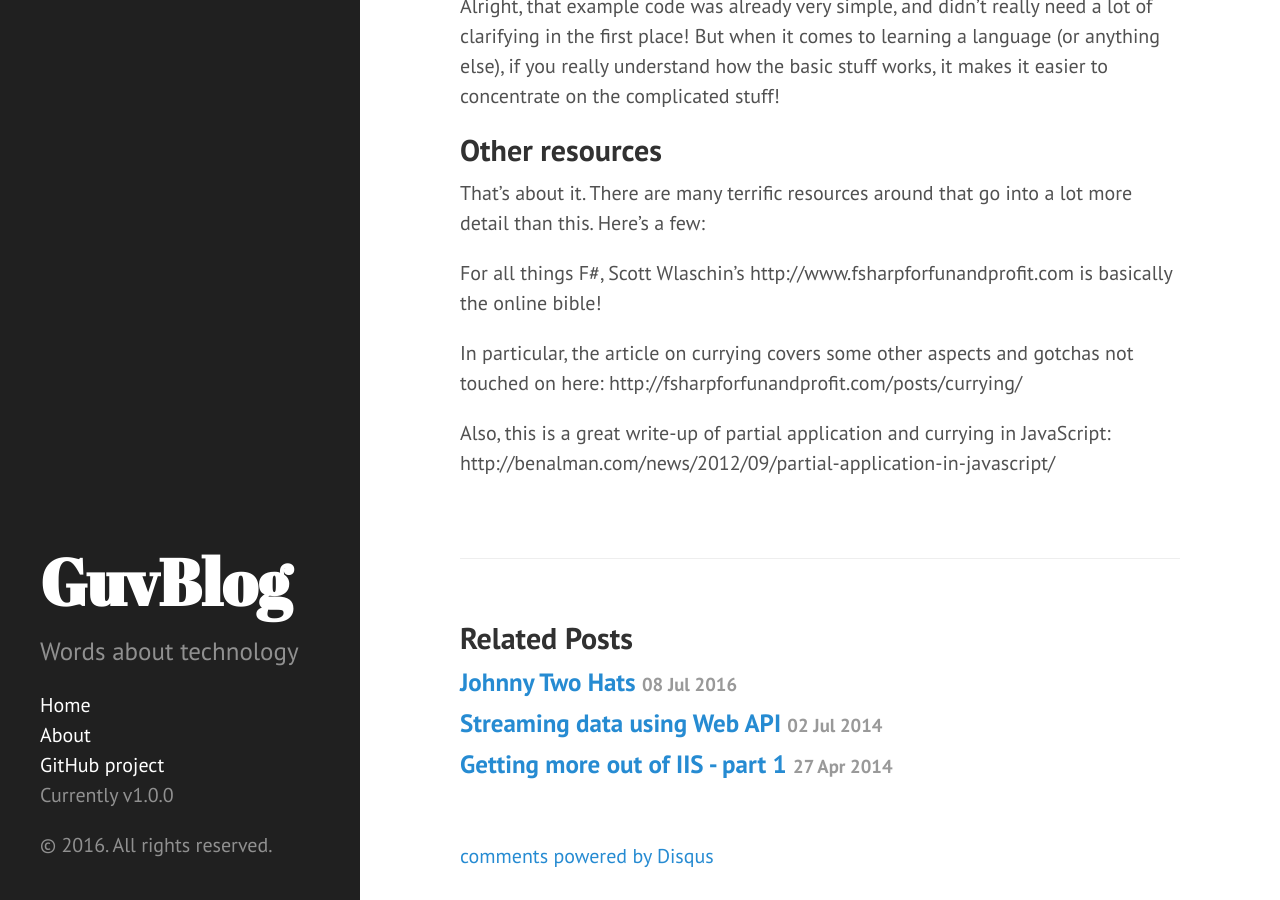
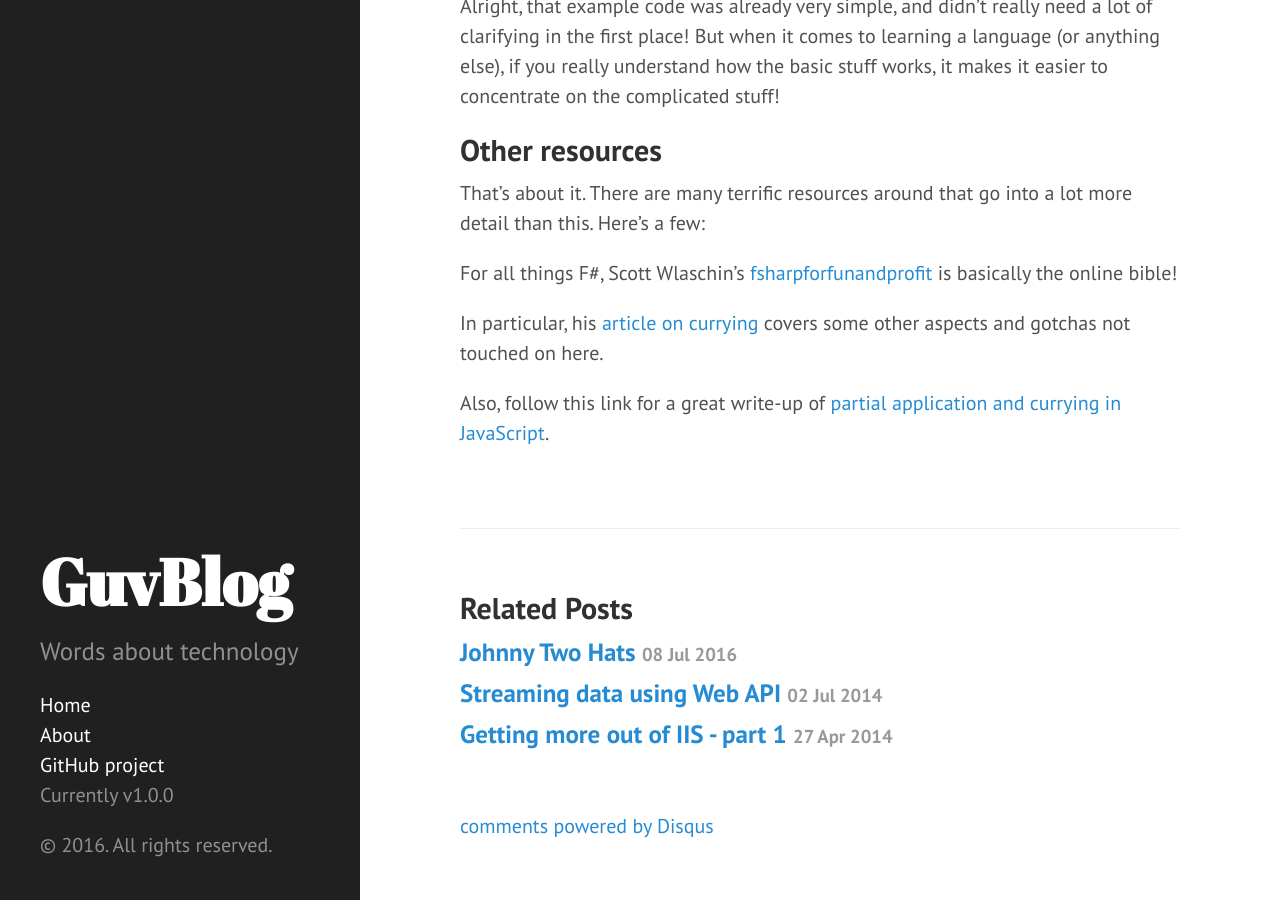
Before and after one commit to DblV/DblV.github.io, a Jekyll site: the page built from _posts/2016-07-23-currying_in_fsharp.md, in a window 1280 px wide and 900 px high, scrolled down 3839 px. Built offline with Jekyll 4.4.1, drawn with Linux system fonts in a browser that asks for light colours; comment, search, counter and statistics services are not loaded.

Commit message:
Knackered md links too

```diff
--- a/_posts/2016-07-23-currying_in_fsharp.md
+++ b/_posts/2016-07-23-currying_in_fsharp.md
@@ -119,8 +119,8 @@ Alright, that example code was already very simple, and didn't really need a lot
 
 That's about it. There are many terrific resources around that go into a lot more detail than this.  Here's a few:
 
-For all things F#, Scott Wlaschin's http://www.fsharpforfunandprofit.com is basically the online bible!
+For all things F#, Scott Wlaschin's [fsharpforfunandprofit](http://www.fsharpforfunandprofit.com) is basically the online bible!
 
-In particular, the article on currying covers some other aspects and gotchas not touched on here: http://fsharpforfunandprofit.com/posts/currying/
+In particular, his [article on currying](http://fsharpforfunandprofit.com/posts/currying/) covers some other aspects and gotchas not touched on here.
 
-Also, this is a great write-up of partial application and currying in JavaScript: http://benalman.com/news/2012/09/partial-application-in-javascript/
+Also, follow this link for a great write-up of [partial application and currying in JavaScript](http://benalman.com/news/2012/09/partial-application-in-javascript/).
```
